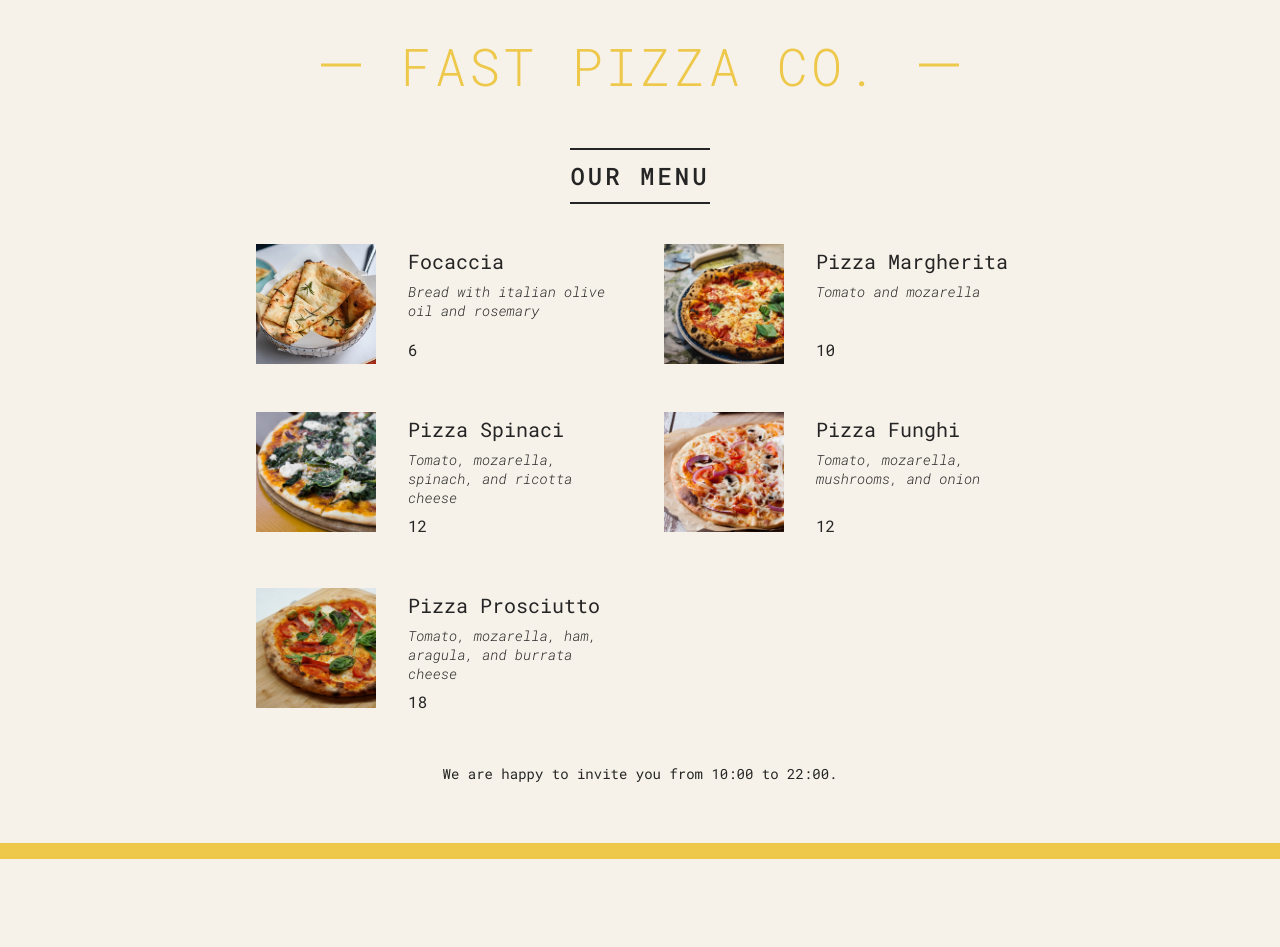
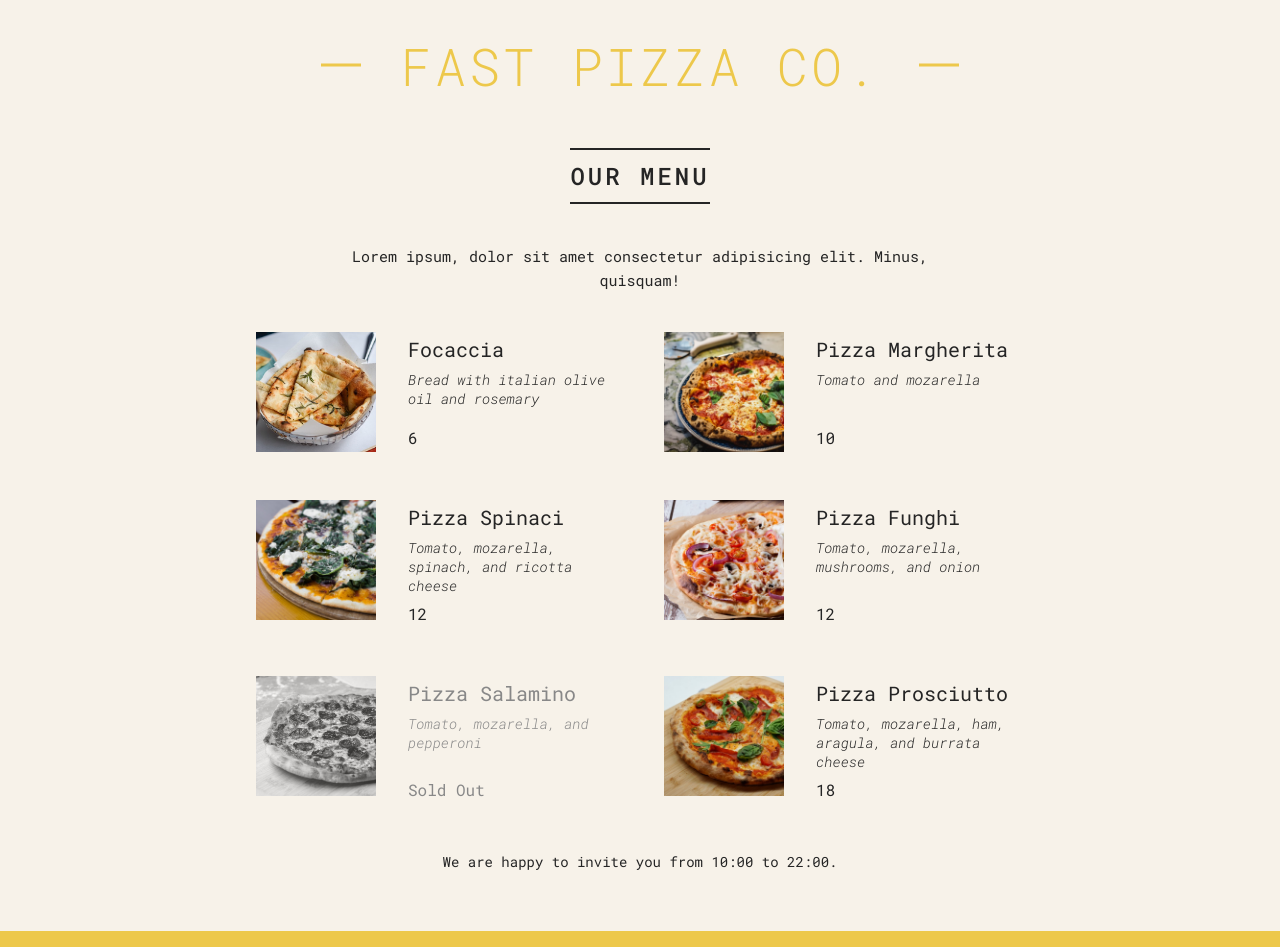
Before and after one commit to mdrakibur179/pizza-shop, a React (Vite) app: page / in a window 1280 px wide. Before the commit the page ends 859 px from the top, so only its background shows below. Built offline with nearby package versions, Linux system fonts and the light colour scheme.

Commit message:
v-53 work finished

```diff
--- a/src/main.jsx
+++ b/src/main.jsx
@@ -76,11 +76,17 @@ function Menu() {
     <main className="menu">
       <h2>Our Menu</h2>
       {numPizzas > 0 ? (
-        <ul className="pizzas">
-          {pizzaData.map((pizza) => (
-            <Pizza key={pizza.name} pizzaObj={pizza} />
-          ))}
-        </ul>
+        <>
+          <p>
+            Lorem ipsum, dolor sit amet consectetur adipisicing elit. Minus,
+            quisquam!
+          </p>
+          <ul className="pizzas">
+            {pizzaData.map((pizza) => (
+              <Pizza key={pizza.name} pizzaObj={pizza} />
+            ))}
+          </ul>
+        </>
       ) : (
         <p>We are working on out menu. Please come back later.</p>
       )}
@@ -88,16 +94,16 @@ function Menu() {
   );
 }
 
-function Pizza({pizzaObj}) {
-  if (pizzaObj.soldOut) return null;
+function Pizza({ pizzaObj }) {
+  // if (pizzaObj.soldOut) return null;
 
   return (
-    <li className="pizza">
+    <li className={`pizza ${pizzaObj.soldOut ? "sold-out" : ""}`}>
       <img src={pizzaObj.photoName} alt={pizzaObj.name} />
       <div>
         <h1>{pizzaObj.name}</h1>
         <p>{pizzaObj.ingredients}</p>
-        <span>{pizzaObj.price}</span>
+        <span>{pizzaObj.soldOut ? "Sold Out" : pizzaObj.price}</span>
       </div>
     </li>
   );
@@ -122,12 +128,12 @@ function Footer() {
   );
 }
 
-function Order({openHour, closeHour}) {
+function Order({ openHour, closeHour }) {
   return (
     <div className="order">
       <p>
-        We are Opened from {openHour}:00 to {closeHour}:00. Come visit us or order
-        online.
+        We are Opened from {openHour}:00 to {closeHour}:00. Come visit us or
+        order online.
       </p>
       <button className="btn">Order</button>
     </div>
```
